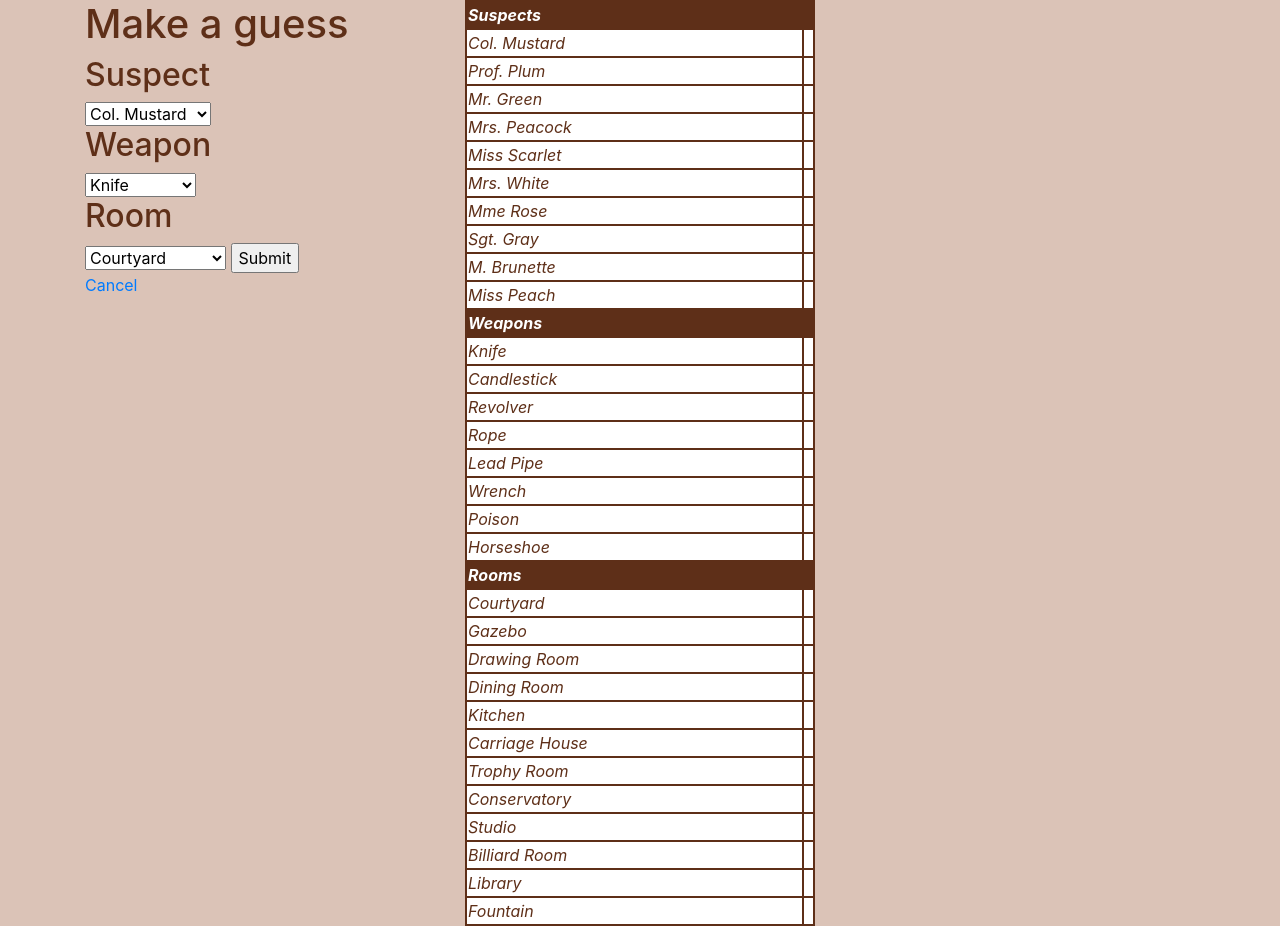
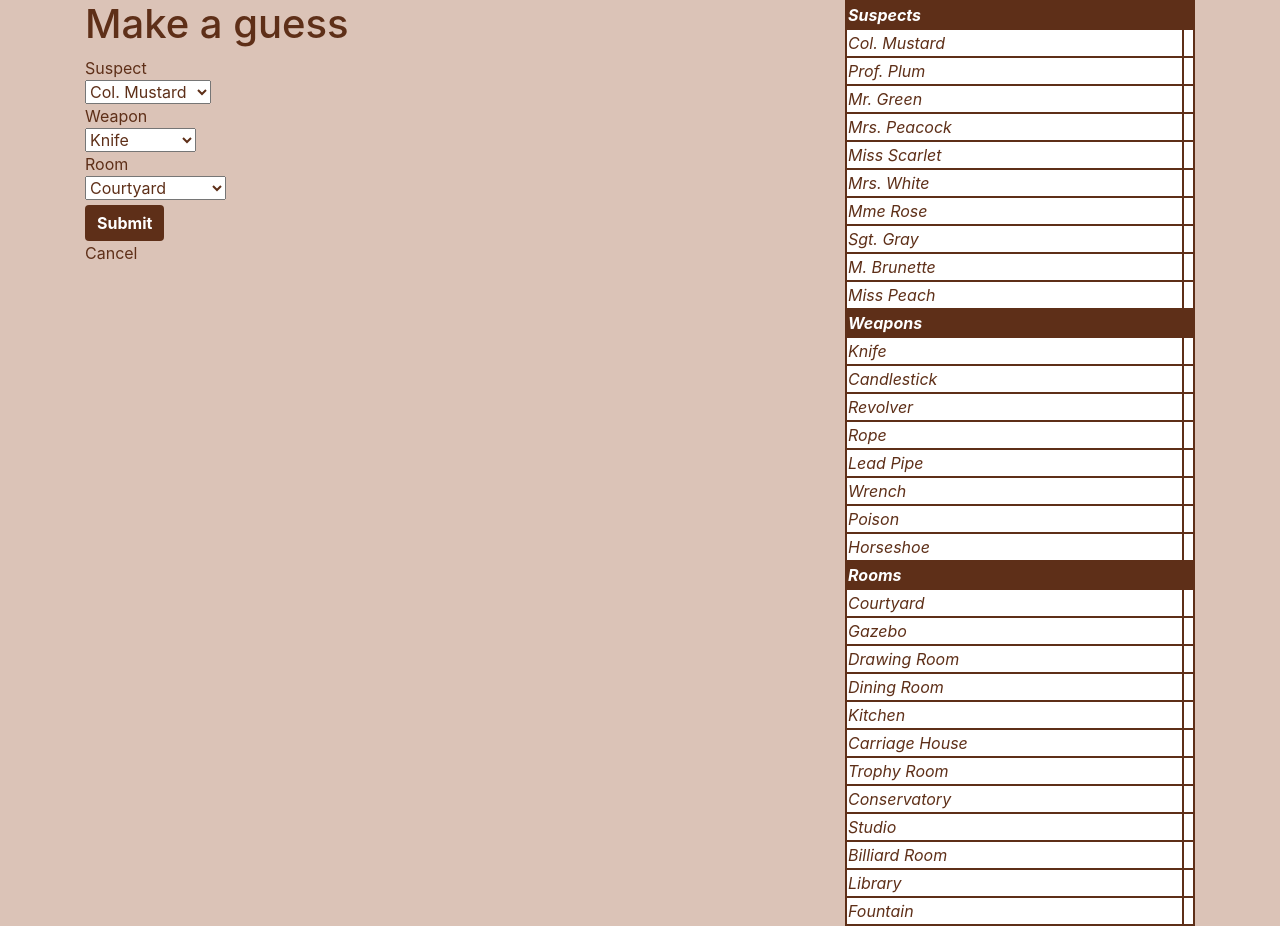
Before and after one commit to melindamorang/Clue_app_Flask, a Flask app: page /guess in a window 1280 px wide. Run offline with Flask 2, Linux system fonts and the light colour scheme; some libraries are stand-ins or nearby versions.

Commit message:
Lots of formatting

```diff
--- a/static/css/ClueApp.css
+++ b/static/css/ClueApp.css
@@ -11,11 +11,15 @@ table.DetectiveNotebookTable {
   width: 100%;
 }
 
-table.DetectiveNotebookTable td, th {
+table.DetectiveNotebookTable td {
 
   border: 2px solid var(--main-dark-accent);
   background-color: white;
   font-style: italic;
+}
+
+table.DetectiveNotebookTable td.Solution {
+  background-color: aqua;
 }
 
 table.DetectiveNotebookTable tr.CardTypeHeader td {
@@ -24,17 +28,20 @@ table.DetectiveNotebookTable tr.CardTypeHeader td {
   font-weight: bold;
 }
 
-.btn-default {
-  width: 50%;
+.btn, .btn:link, .btn:visited, .btn:hover, .btn:active {
+  color: white;
+  font-weight: bold;
   background-color: var(--main-dark-accent);
-  margin: 5px;
+  border: none;
 }
 
-.btn-default:link, .btn-default:visited, .btn-default:hover, .btn-defaulta:active {
-  color: white;
-  font-weight: bold;
+.btn-primary {
+  margin-top: 5px;
 }
 
+a, a:visited, a:active{
+  color: var(--main-dark-accent);
+}
 
 .GameLog {
   width: 100%;
@@ -42,3 +49,7 @@ table.DetectiveNotebookTable tr.CardTypeHeader td {
   overflow: auto;
   background-color: white;
 }
+
+select {
+  color: var(--main-dark-accent);
+}
--- a/templates/CardCombos.html
+++ b/templates/CardCombos.html
@@ -1,24 +1,24 @@
 {% block combos %}
 
-<h2>Suspect</h2>
+Suspect<br />
 <select name="guessed_suspect">
     {% for suspect in suspects %}
     <option value="{{ suspect }}">{{ suspect }}</option>
     {% endfor %}
-</select>
+</select><br />
 
-<h2>Weapon</h2>
+Weapon<br />
 <select name="guessed_weapon">
     {% for weapon in weapons %}
     <option value="{{ weapon }}">{{ weapon }}</option>
     {% endfor %}
-</select>
+</select><br />
 
-<h2>Room</h2>
+Room<br />
 <select name="guessed_room">
     {% for room in rooms %}
     <option value="{{ room }}">{{ room }}</option>
     {% endfor %}
-</select>
+</select><br />
 
 {% endblock %}
--- a/templates/DetectiveNotebook.html
+++ b/templates/DetectiveNotebook.html
@@ -5,8 +5,12 @@
         </tr>
         {% for suspect, player in suspect_dict.items() %}
         <tr>
-                <td> {{ suspect }} </td>
+            <td> {{ suspect }} </td>
+            {% if player == "SOLUTION" %}
+                <td class="Solution"> {{ player }} </td>
+            {% else %}
                 <td> {{ player }} </td>
+            {% endif %}
         </tr>
         {% endfor %}
         <tr class="CardTypeHeader">
--- a/templates/guess.html
+++ b/templates/guess.html
@@ -2,11 +2,11 @@
 
 {% block body %}
 
-<div class="col-md-4">
+<div class="col-md-8">
     <h1>Make a guess</h1>
     <form action="{{ url_for('enterGuess') }}" method="post">
         {% include "CardCombos.html" %}
-        <input type="submit" value="Submit">
+        {% include "submit.html" %}
     </form>
 
     {% include "cancel.html" %}
--- a/templates/myNotebook.html
+++ b/templates/myNotebook.html
@@ -8,9 +8,9 @@
 
     <div class="col-md-8">
         <h1>Actions</h1>
-        <a href="{{ url_for('snoop') }}" class="btn btn-default">Snoop</a><br />
-        <a href="{{ url_for('guess') }}" class="btn btn-default">Guess</a><br />
-        <a href="{{ url_for('otherPlayerGuess') }}" class="btn btn-default">Enter another player's guess</a>
+        <a href="{{ url_for('snoop') }}" class="btn btn-block">Snoop</a><br />
+        <a href="{{ url_for('guess') }}" class="btn btn-block">Guess</a><br />
+        <a href="{{ url_for('otherPlayerGuess') }}" class="btn btn-block">Enter another player's guess</a>
 
     {% include "log.html" %}
     </div>
--- /dev/null
+++ b/templates/submit.html
@@ -0,0 +1,3 @@
+{% block submit %}
+<button class="btn btn-primary" type="submit">Submit</button>
+{% endblock %}
```
Also changed, not shown: templates/OtherPlayerGuess.html (+8 -4 lines), templates/snoop.html (+5 -3 lines).
